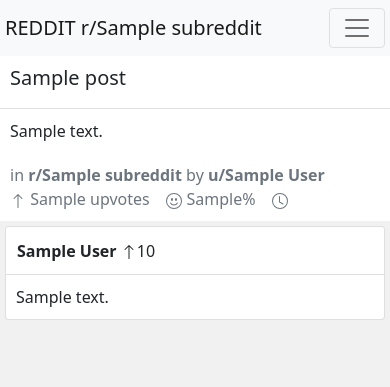
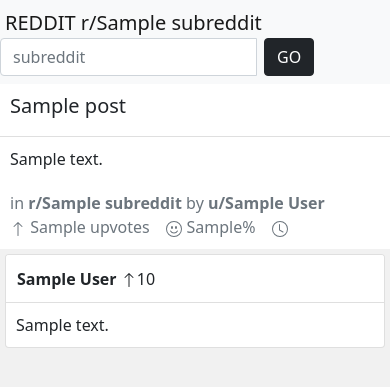
Before and after one commit to euanacampbell/reddit-client, a Flask app: template templates/post.html in a window 390 px wide. Shown: the top 387 px of the page. Run offline with Flask 2, Linux system fonts and the light colour scheme; the template is opened without the code that fills it: most values are stand-ins (such as "Sample title", 1, 10 or a date in 2020); some libraries are stand-ins or nearby versions.

Commit message:
general fixes

```diff
--- a/app.py
+++ b/app.py
@@ -31,7 +31,7 @@
 
     posts=reddit.get_subreddit(subreddit)
 
-    return render_template('index.html', posts=posts)
+    return render_template('index.html', posts=posts, subreddit=subreddit)
 
 @app.route('/r/<subreddit>/<post_id>')
 def post(subreddit, post_id):
@@ -39,7 +39,8 @@
 
     post = reddit.get_post_data(post_id)
     comments = reddit.get_comments(post_id)
-    return render_template('post.html', post=post, comments=comments)
+    subreddit = post['subreddit']
+    return render_template('post.html', post=post, comments=comments, subreddit=subreddit)
 
 
 @app.route('/debug-sentry')
--- a/static/css/overwrite.css
+++ b/static/css/overwrite.css
@@ -5,6 +5,10 @@
 
 .card {
     background-color: rgb(255, 255, 255)!important;
+}
+
+.search-button {
+    margin-right: 5px;
 }
 
 .card.summary-post {
--- a/templates/index.html
+++ b/templates/index.html
@@ -16,19 +16,19 @@
         <link href="https://euancampbell-portfolio.herokuapp.com/static/css/bootstrap.min.css" rel="stylesheet" media="screen">
         <link rel="stylesheet" href="https://euancampbell-portfolio.herokuapp.com/static/css/overwrite.css">
         <link rel="stylesheet" href="http://127.0.0.1:5000/static/css/overwrite.css">
-        <script type="text/javascript" src="http://127.0.0.1:5000/static/js/overwrite.js"></script>
+        <script type="text/javascript" src="https:reddit.euan.app/static/js/overwrite.js"></script>
     </head>
     <body>
         <!--NAV BAR-->
         <nav class="navbar navbar-expand-lg navbar-light bg-light">
           <div class="col-sm-4 col-lg-4 col-xl-3">
-            <a class="navbar-brand" href="/">REDDIT</a>
+            <a class="navbar-brand" href="/">REDDIT r/{{ subreddit }}</a>
           </div>
           <div class="col-sm-8 col-lg-4 col-xl-3">
             <div class="input-group">
               <input id="subredditSearch" class="form-control me-2" type="search" placeholder="subreddit" aria-label="Search">
               <span class="input-group-btn">
-                <button onclick="goToSubreddit()" class="btn btn-dark">GO</button>
+                <button onclick="goToSubreddit()" class="btn btn-dark search-button">GO</button>
               </span>
             <!--
             <button class="navbar-toggler" type="button" data-toggle="collapse" data-target="#navbarSupportedContent" aria-controls="navbarSupportedContent" aria-expanded="false" aria-label="Toggle navigation">
--- a/templates/post.html
+++ b/templates/post.html
@@ -14,26 +14,33 @@
         <link href="https://euancampbell-portfolio.herokuapp.com/static/css/bootstrap.min.css" rel="stylesheet" media="screen">
         <link rel="stylesheet" href="https://euancampbell-portfolio.herokuapp.com/static/css/overwrite.css">
         <link rel="stylesheet" href="http://127.0.0.1:5000/static/css/overwrite.css">
+        <script type="text/javascript" src="https:reddit.euan.app/static/js/overwrite.js"></script>
     </head>
     <body>
         <!--NAV BAR-->
         <nav class="navbar navbar-expand-lg navbar-light bg-light">
-          <a class="navbar-brand" href="/home">REDDIT r/{{ subreddit }}</a>
+          <div class="col-sm-4 col-lg-4 col-xl-3">
+            <a class="navbar-brand" href="/">REDDIT r/{{ subreddit }}</a>
+          </div>
+          <div class="col-sm-8 col-lg-4 col-xl-3">
+            <div class="input-group">
+              <input id="subredditSearch" class="form-control me-2" type="search" placeholder="subreddit" aria-label="Search">
+              <span class="input-group-btn">
+                <button onclick="goToSubreddit()" class="btn btn-dark search-button">GO</button>
+              </span>
+            <!--
             <button class="navbar-toggler" type="button" data-toggle="collapse" data-target="#navbarSupportedContent" aria-controls="navbarSupportedContent" aria-expanded="false" aria-label="Toggle navigation">
               <span class="navbar-toggler-icon"></span>
             </button>
+
             <div class="collapse navbar-collapse" id="navbarSupportedContent">
                 <ul class="navbar-nav mr-auto">
-              <!--<li class="nav-item">
-                  <a class="nav-link" href="https://info.euan.app" target="_blank">PORTFOLIO</a>
-              </li>-->
                 </ul>
-              <!--SEARCH-->
                 <form class="d-flex search">
                   <input class="form-control me-2" type="search" placeholder="subreddit" aria-label="Search">
                   <button class="btn btn-dark" type="submit" href="https://google.co.uk">GO</button>
                 </form>
-          </div>
+            </div>-->
         </nav>
         <!--END OF NAV BAR-->
 
```
Lines whose indentation alone changed are shown as unchanged.
